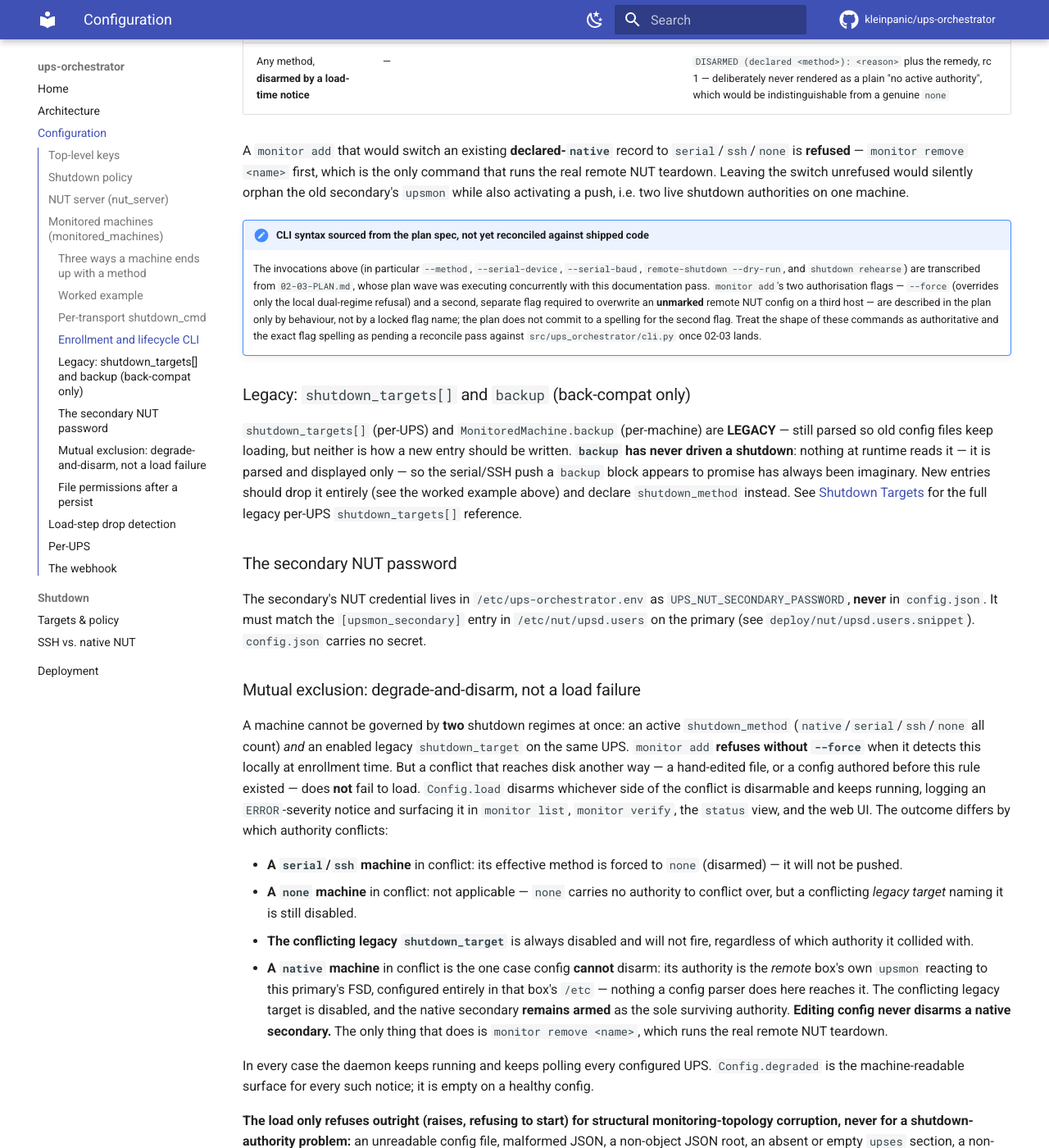
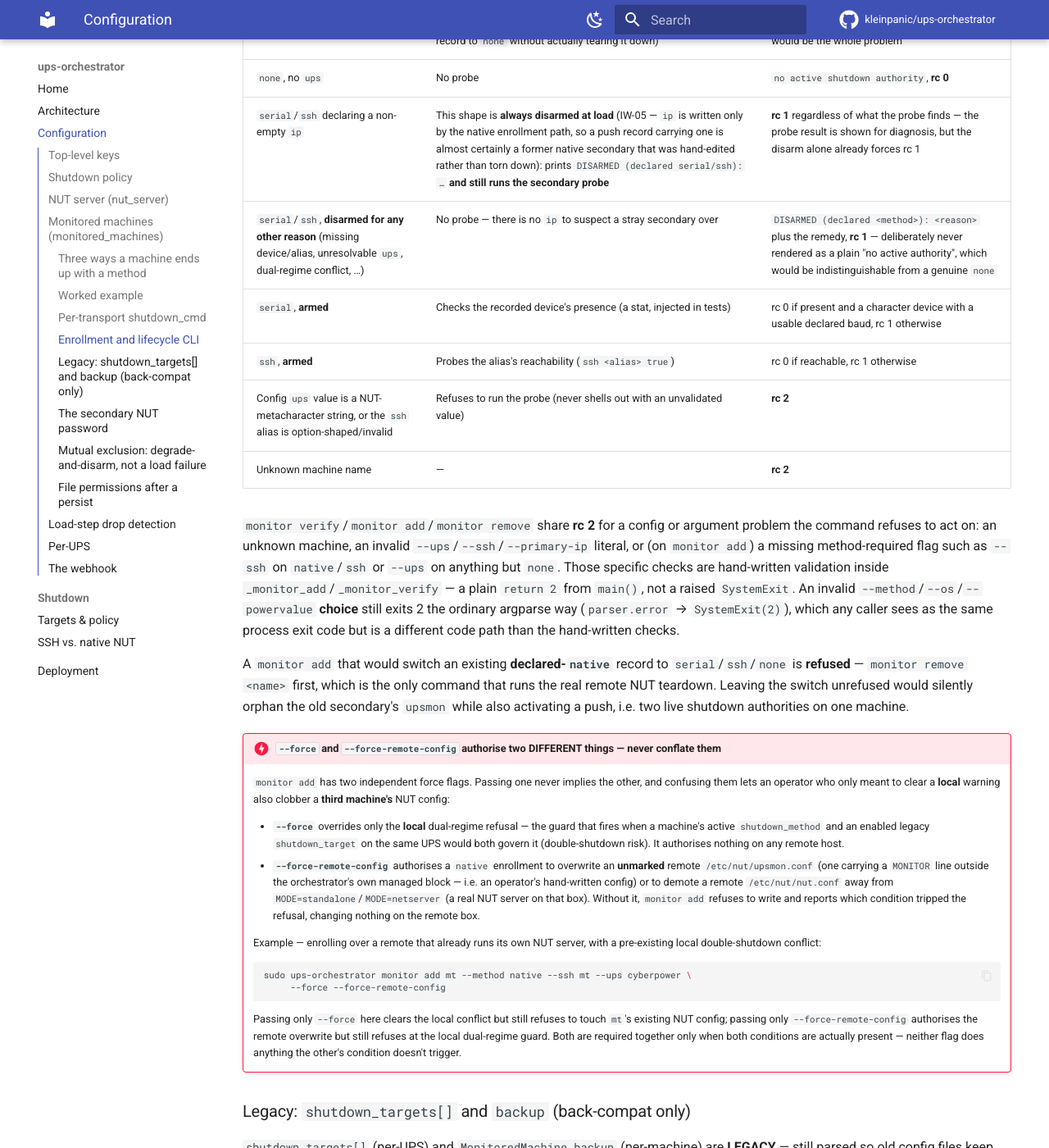
Before and after one commit to kleinpanic/ups-orchestrator, an MkDocs documentation site: the page built from docs/Configuration.md, in a window 1280 px wide and 1400 px high, scrolled down 5773 px. Shown: the whole window at 82% size. Built offline with MkDocs 1.6.1 and Material for MkDocs 9.7.7, drawn with Linux system fonts in a browser that asks for light colours; comment, search, counter and statistics services are not loaded; some of the changed text lies outside the part shown.

Commit message:
docs(02): reconcile monitor add/verify docs against shipped cli.py
02-04 documented CLI syntax from 02-03-PLAN.md while 02-03 was still
executing; 02-03 has since landed and diverged in three places now
corrected here:

- --ups is CLI-required (rc 2) for native/serial/ssh and optional only
  for --method none, not merely "needed to be projected" as previously
  worded.
- The second monitor-add force flag is --force-remote-config, replacing
  the "pending reconciliation" placeholder. Documented as strictly
  separate from --force: one clears a local dual-regime warning, the
  other authorises overwriting a remote host's upsmon.conf/nut.conf.
- monitor verify's rc contract is rewritten to match cli.py exactly,
  including the push+ip disarmed-but-still-probed case and the rc 2
  metachar/invalid-alias refusal, with a note that missing --ssh/--ups
  returns 2 via a plain `return`, not argparse's SystemExit.

No other documented invocation (monitor add/list/remove, remote-shutdown
--dry-run, shutdown rehearse, --serial-device/--serial-baud) diverged
from cli.py. mkdocs build --strict passes.

(cherry picked from commit 83afbfa7912b9293b134aadcb9ffbb4c66332aa5)

````diff
--- a/docs/Configuration.md
+++ b/docs/Configuration.md
@@ -97,7 +97,7 @@ entries are added by `monitor add`, not by hand.
 | `name` | — | Machine name (also the `ssh` alias if none given) |
 | `shutdown_method` | `none` | **`none` \| `native` \| `serial` \| `ssh`** — the single effective shutdown authority for this machine. Equal weight with every other field below. |
 | `ssh` | `""` | `ssh_config` Host alias. Required for `shutdown_method: native` (bootstraps the NUT secondary over this alias) and `ssh` (the push destination); ignored for `serial`/`none`. |
-| `ups` | `""` | NUT UPS name the machine is powered by (e.g. `cyberpower`). Required for `native`; required for `serial`/`ssh` to be projected at all (see below) |
+| `ups` | `""` | NUT UPS name the machine is powered by (e.g. `cyberpower`). `monitor add --ups` is **required** for every method except `none` — a push record with no `ups` could never be projected onto any UPS's low-battery event, so the CLI refuses it up front (rc 2) rather than accepting a dead-letter entry. `--method none` is the only method where `--ups` is optional at the CLI: omitted, the record carries no shutdown authority to project in the first place; given anyway, it is stored and makes `monitor verify` run the BL-02 advisory probe described below. |
 | `powervalue` | `1` | `1` = powered by this UPS (counts toward `MINSUPPLIES`); never `0` for a real feed. Only meaningful for `native` |
 | `os` | `auto` | `auto` \| `arch` \| `ubuntu` \| `debian` — picks the install/config path. Only consulted for `native` |
 | `shutdown_cmd` | `/sbin/shutdown -h now` | Command run on trigger. **Per-transport, not universal — see below.** |
@@ -192,7 +192,9 @@ scoped for this phase and **dropped**; it may return in a future phase.
 ```bash
 # Enroll — --method selects the authority. native is the default (back-compat
 # with pre-Phase-2 invocations that omit --method); --ssh is required only for
-# native and ssh.
+# native and ssh. --ups is required for every method EXCEPT none (rc 2 if
+# missing) — a push with no ups can never be projected onto a low-battery
+# event, so the CLI refuses the dead-letter record up front.
 sudo ups-orchestrator monitor add mt --method serial \
      --serial-device /dev/serial/by-id/usb-FTDI_FT232R_USB_UART-if00-port0 \
      --serial-baud 9600 --ups cyberpower
@@ -201,6 +203,9 @@ sudo ups-orchestrator monitor add spark --method native --ssh spark --ups cyberp
 
 sudo ups-orchestrator monitor add somebox --method ssh --ssh somebox --ups cyberpower
 
+# --method none is the ONE method where --ups is optional — omit it entirely
+# for "no shutdown authority at all", or pass it if this box is still worth
+# probing for a stray live secondary (see the monitor verify table below).
 sudo ups-orchestrator monitor add somebox --method none
 
 # Method-aware lifecycle
@@ -230,12 +235,26 @@ ups-orchestrator shutdown rehearse mt
 
 | Declared method | What verify does | Result |
 |---|---|---|
-| `native` | Always runs the NUT secondary probe (`verify_secondary`) — this is the only evidence available on this box about an authority that lives on another one | Reports the remote secondary's armed state; if a load notice is present it is shown alongside, naming `monitor remove <name>` as the real disarm |
-| `none` **with** a non-empty `ups` | Also runs the secondary probe, as an advisory — this is exactly BL-02's signature (an operator may have hand-edited a former native record to `none` without actually tearing it down) | If a secondary answers: reports it, rc 1; falsely reporting "no active authority" here would be the whole problem |
-| `none`, no `ups` | No probe | `no active shutdown authority`, rc 0 |
-| `serial`, not disarmed | Checks the recorded device's presence | Device path + baud reported |
-| `ssh`, not disarmed | Probes the alias's reachability | Reachability reported |
-| Any method, **disarmed by a load-time notice** | — | `DISARMED (declared <method>): <reason>` plus the remedy, rc 1 — deliberately never rendered as a plain "no active authority", which would be indistinguishable from a genuine `none` |
+| `native` | Always runs the NUT secondary probe (`verify_secondary`) — this is the only evidence available on this box about an authority that lives on another one | rc 0 if the secondary answers, rc 1 if not; if a load notice is present it is shown alongside, naming `monitor remove <name>` as the real disarm |
+| `none` **with** a non-empty `ups` | Also runs the secondary probe, as an advisory — this is exactly BL-02's signature (an operator may have hand-edited a former native record to `none` without actually tearing it down) | If a secondary answers: reports it, **rc 1**; if not: **rc 0**. Falsely reporting "no active authority" here would be the whole problem |
+| `none`, no `ups` | No probe | `no active shutdown authority`, **rc 0** |
+| `serial`/`ssh` declaring a non-empty `ip` | This shape is **always disarmed at load** (IW-05 — `ip` is written only by the native enrollment path, so a push record carrying one is almost certainly a former native secondary that was hand-edited rather than torn down): prints `DISARMED (declared serial/ssh): …` **and still runs the secondary probe** | **rc 1** regardless of what the probe finds — the probe result is shown for diagnosis, but the disarm alone already forces rc 1 |
+| `serial`/`ssh`, **disarmed for any other reason** (missing device/alias, unresolvable `ups`, dual-regime conflict, …) | No probe — there is no `ip` to suspect a stray secondary over | `DISARMED (declared <method>): <reason>` plus the remedy, **rc 1** — deliberately never rendered as a plain "no active authority", which would be indistinguishable from a genuine `none` |
+| `serial`, **armed** | Checks the recorded device's presence (a stat, injected in tests) | rc 0 if present and a character device with a usable declared baud, rc 1 otherwise |
+| `ssh`, **armed** | Probes the alias's reachability (`ssh <alias> true`) | rc 0 if reachable, rc 1 otherwise |
+| Config `ups` value is a NUT-metacharacter string, or the `ssh` alias is option-shaped/invalid | Refuses to run the probe (never shells out with an unvalidated value) | **rc 2** |
+| Unknown machine name | — | **rc 2** |
+
+`monitor verify`/`monitor add`/`monitor remove` share **rc 2** for a config or
+argument problem the command refuses to act on: an unknown machine, an
+invalid `--ups`/`--ssh`/`--primary-ip` literal, or (on `monitor add`) a
+missing method-required flag such as `--ssh` on `native`/`ssh` or `--ups` on
+anything but `none`. Those specific checks are hand-written validation inside
+`_monitor_add`/`_monitor_verify` — a plain `return 2` from `main()`, not a
+raised `SystemExit`. An invalid `--method`/`--os`/`--powervalue` **choice**
+still exits 2 the ordinary argparse way (`parser.error` → `SystemExit(2)`),
+which any caller sees as the same process exit code but is a different code
+path than the hand-written checks.
 
 A `monitor add` that would switch an existing **declared-`native`** record to
 `serial`/`ssh`/`none` is **refused** — `monitor remove <name>` first, which is
@@ -243,18 +262,37 @@ the only command that runs the real remote NUT teardown. Leaving the switch
 unrefused would silently orphan the old secondary's `upsmon` while also
 activating a push, i.e. two live shutdown authorities on one machine.
 
-!!! note "CLI syntax sourced from the plan spec, not yet reconciled against shipped code"
-    The invocations above (in particular `--method`, `--serial-device`,
-    `--serial-baud`, `remote-shutdown --dry-run`, and `shutdown rehearse`) are
-    transcribed from `02-03-PLAN.md`, whose plan wave was executing
-    concurrently with this documentation pass. `monitor add`'s two
-    authorisation flags — `--force` (overrides only the local dual-regime
-    refusal) and a second, separate flag required to overwrite an **unmarked**
-    remote NUT config on a third host — are described in the plan only by
-    behaviour, not by a locked flag name; the plan does not commit to a
-    spelling for the second flag. Treat the shape of these commands as
-    authoritative and the exact flag spelling as pending a reconcile pass
-    against `src/ups_orchestrator/cli.py` once 02-03 lands.
+!!! danger "`--force` and `--force-remote-config` authorise two DIFFERENT things — never conflate them"
+    `monitor add` has two independent force flags. Passing one never implies
+    the other, and confusing them lets an operator who only meant to clear a
+    **local** warning also clobber a **third machine's** NUT config:
+
+    - **`--force`** overrides only the **local** dual-regime refusal — the
+      guard that fires when a machine's active `shutdown_method` and an
+      enabled legacy `shutdown_target` on the same UPS would both govern it
+      (double-shutdown risk). It authorises nothing on any remote host.
+    - **`--force-remote-config`** authorises a `native` enrollment to
+      overwrite an **unmarked** remote `/etc/nut/upsmon.conf` (one carrying a
+      `MONITOR` line outside the orchestrator's own managed block — i.e. an
+      operator's hand-written config) or to demote a remote `/etc/nut/nut.conf`
+      away from `MODE=standalone`/`MODE=netserver` (a real NUT server on that
+      box). Without it, `monitor add` refuses to write and reports which
+      condition tripped the refusal, changing nothing on the remote box.
+
+    Example — enrolling over a remote that already runs its own NUT server,
+    with a pre-existing local double-shutdown conflict:
+
+    ```bash
+    sudo ups-orchestrator monitor add mt --method native --ssh mt --ups cyberpower \
+         --force --force-remote-config
+    ```
+
+    Passing only `--force` here clears the local conflict but still refuses
+    to touch `mt`'s existing NUT config; passing only `--force-remote-config`
+    authorises the remote overwrite but still refuses at the local
+    dual-regime guard. Both are required together only when both conditions
+    are actually present — neither flag does anything the other's condition
+    doesn't trigger.
 
 ### Legacy: `shutdown_targets[]` and `backup` (back-compat only)
 
````
